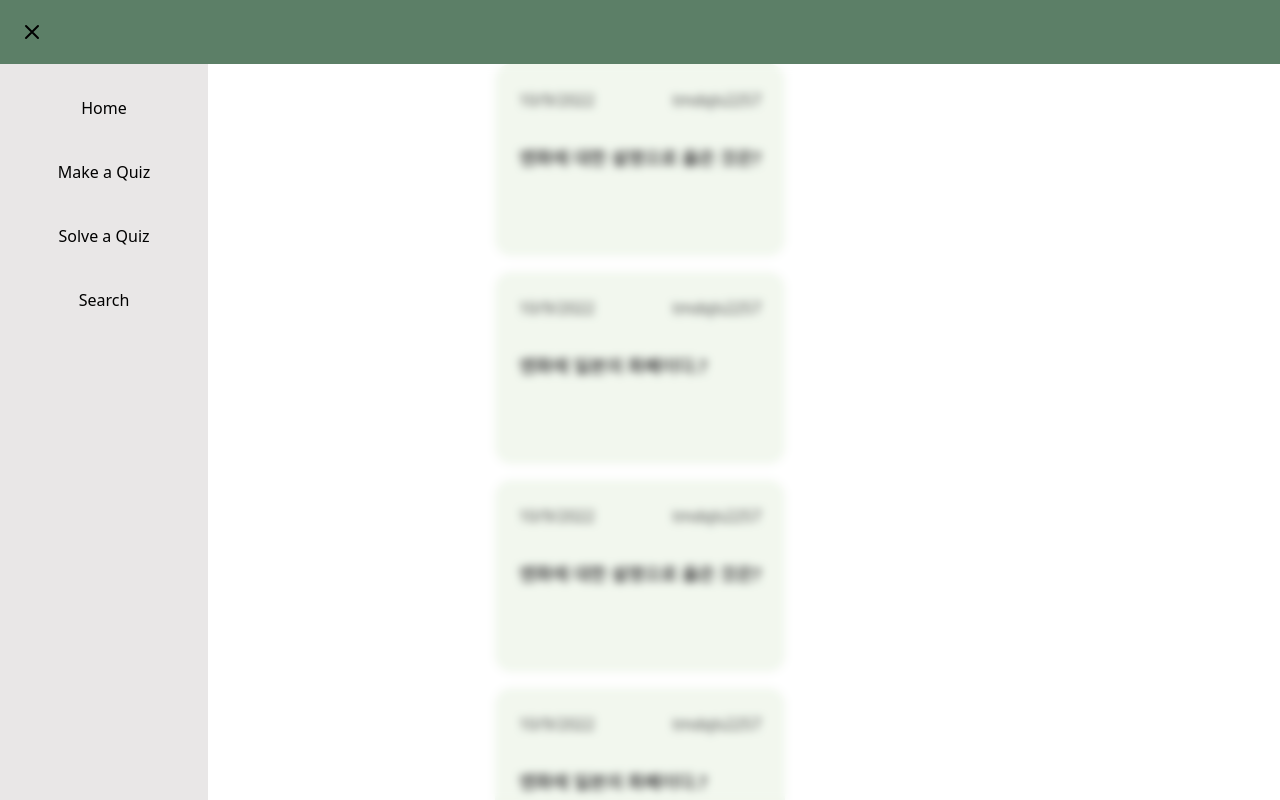
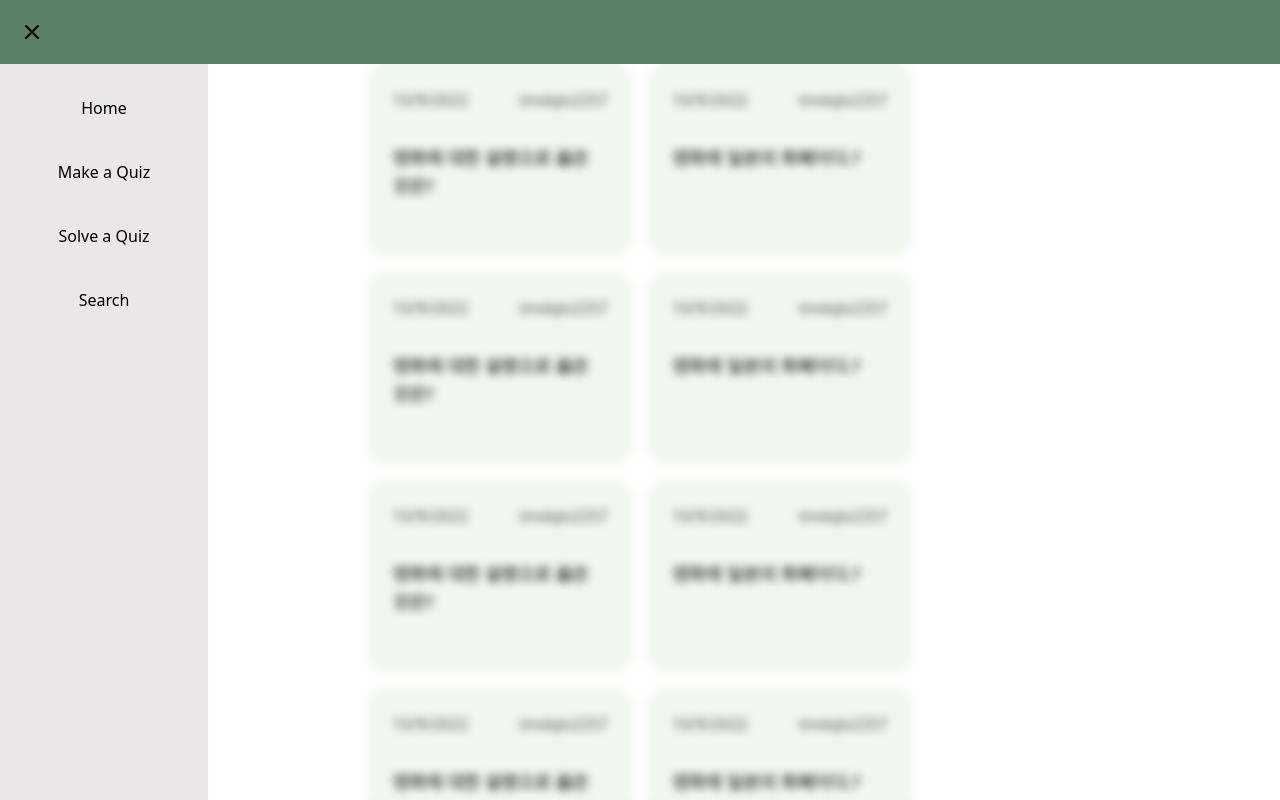
Before and after one commit to oxopolitics-internship-for-codestates/MoneyPig, a Next.js app: page /quiz in a window 1280 px wide. Both pictures are taken after a click on the icon 32 px from the left and 32 px from the top of the page. Shown: the top 800 px of the page. Built offline with nearby package versions, Linux system fonts and the light colour scheme.

Commit message:
💄 SideBar, Header Sticky Function add, quiz columns

```diff
--- a/pages/index.tsx
+++ b/pages/index.tsx
@@ -7,10 +7,13 @@ import { ReactElement, useEffect } from 'react';
 import Layout from '../src/components/Layout/Layout';
 import { Image_Location_Position } from '../src/components/OnboardingDescription/OnboardingDescription';
 import fireStore from '../src/Firebase';
+import { getAuth } from 'firebase/auth';
 
 const Home: NextPageWithLayout = () => {
   useEffect(() => {
     console.log(fireStore);
+    const auth = getAuth();
+    console.log('auth', auth);
   });
 
   return (
--- a/pages/quiz/index.tsx
+++ b/pages/quiz/index.tsx
@@ -1,18 +1,48 @@
 import React, { ReactElement } from 'react';
 import QuizListCard from '../../src/components/Card/QuizListCard/QuizListCard';
 import Layout from '../../src/components/Layout/Layout';
-import { quizList } from '../../src/data/QuizList';
+import { quizList, UnionQuiz } from '../../src/data/QuizList';
 import { NextPageWithLayout } from '../_app';
 
 const Quiz: NextPageWithLayout = () => {
+  const firstColumnData: UnionQuiz[] = quizList.quizes.filter((quiz, idx) => {
+    return !(idx % 2);
+  });
+  const secondColumnData: UnionQuiz[] = quizList.quizes.filter((quiz, idx) => {
+    return idx % 2;
+  });
+
   return (
+    <div className="flex space-x-4">
+      <ul className="space-y-4 w-full ">
+        {firstColumnData.map((quiz, idx) => (
+          <li key={idx}>
+            <QuizListCard quiz={quiz}></QuizListCard>
+          </li>
+        ))}
+      </ul>
+      <ul className="space-y-4 w-full ">
+        {secondColumnData.map((quiz, idx) => (
+          <li key={idx}>
+            <QuizListCard quiz={quiz}></QuizListCard>
+          </li>
+        ))}
+      </ul>
+      {/* <ul className="space-y-4 w-full ">
+        {quizList.quizes.map((quiz, idx) => (
+          <li key={idx}>
+            <QuizListCard quiz={quiz}></QuizListCard>
+          </li>
+        ))}
+      </ul>
       <ul className="space-y-4 w-full ">
         {quizList.quizes.map((quiz, idx) => (
           <li key={idx}>
             <QuizListCard quiz={quiz}></QuizListCard>
           </li>
         ))}
-    </ul>
+      </ul> */}
+    </div>
   );
 };
 Quiz.getLayout = function getLayout(page: ReactElement) {
--- a/src/components/Header/Header.tsx
+++ b/src/components/Header/Header.tsx
@@ -14,7 +14,7 @@ const Header = ({ setMenuState, menuState }: HeaderProps) => {
   return (
     <header
       className={classNameJoiner(
-        'w-full bg-primary flex items-center justify-between',
+        'w-full bg-primary z-30 sticky top-0 flex items-center justify-between',
       )}
     >
       <div className="flex items-center ">
--- a/src/components/Navbar/Sidebar.tsx
+++ b/src/components/Navbar/Sidebar.tsx
@@ -8,7 +8,7 @@ type SidebarProps = {
 const Sidebar = ({ menuState }: SidebarProps) => {
   return (
     <div
-      className={`absolute w-full h-sideBarFit bg-white/30 z-50 ${
+      className={` fixed w-full h-sideBarFit bg-white/30 z-50 ${
         menuState ? 'invisible' : 'visible'
       } backdrop-blur-sm`}
     >
--- a/src/data/QuizList.ts
+++ b/src/data/QuizList.ts
@@ -59,7 +59,7 @@ export const quizList: QuizModel = {
       description: '엔화는 일본의 화폐입니다.',
     },
     {
-      id: '1',
+      id: '3',
       title: '엔화에 대한 설명으로 옳은 것은?',
       userId: 'tmdqls2257',
       createdAt: 1665309414,
@@ -71,7 +71,7 @@ export const quizList: QuizModel = {
       description: '엔화는 일본의 화폐입니다.',
     },
     {
-      id: '2',
+      id: '4',
       title: '엔화에 일본의 화폐이다.?',
       userId: 'tmdqls2257',
       createdAt: 1665309414,
@@ -82,7 +82,7 @@ export const quizList: QuizModel = {
       description: '엔화는 일본의 화폐입니다.',
     },
     {
-      id: '1',
+      id: '5',
       title: '엔화에 대한 설명으로 옳은 것은?',
       userId: 'tmdqls2257',
       createdAt: 1665309414,
@@ -94,7 +94,7 @@ export const quizList: QuizModel = {
       description: '엔화는 일본의 화폐입니다.',
     },
     {
-      id: '2',
+      id: '6',
       title: '엔화에 일본의 화폐이다.?',
       userId: 'tmdqls2257',
       createdAt: 1665309414,
@@ -105,7 +105,7 @@ export const quizList: QuizModel = {
       description: '엔화는 일본의 화폐입니다.',
     },
     {
-      id: '1',
+      id: '7',
       title: '엔화에 대한 설명으로 옳은 것은?',
       userId: 'tmdqls2257',
       createdAt: 1665309414,
@@ -117,7 +117,7 @@ export const quizList: QuizModel = {
       description: '엔화는 일본의 화폐입니다.',
     },
     {
-      id: '2',
+      id: '8',
       title: '엔화에 일본의 화폐이다.?',
       userId: 'tmdqls2257',
       createdAt: 1665309414,
@@ -128,7 +128,7 @@ export const quizList: QuizModel = {
       description: '엔화는 일본의 화폐입니다.',
     },
     {
-      id: '1',
+      id: '9',
       title: '엔화에 대한 설명으로 옳은 것은?',
       userId: 'tmdqls2257',
       createdAt: 1665309414,
@@ -140,7 +140,7 @@ export const quizList: QuizModel = {
       description: '엔화는 일본의 화폐입니다.',
     },
     {
-      id: '2',
+      id: '10',
       title: '엔화에 일본의 화폐이다.?',
       userId: 'tmdqls2257',
       createdAt: 1665309414,
```
Also changed, not shown: 1 other file (tests, documents, lock files or other folders). Lines whose indentation alone changed are shown as unchanged.
